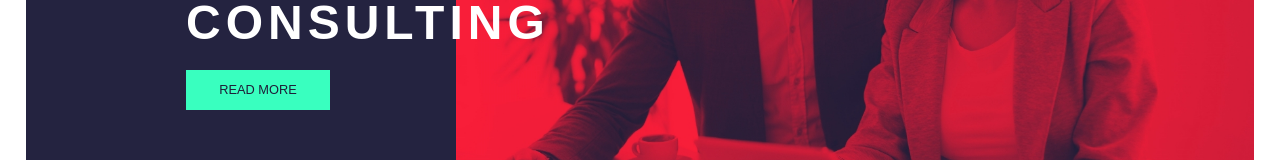
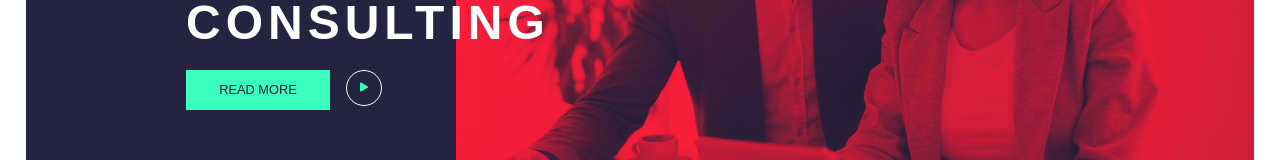
Before and after one commit to SharyMirko/proj-html-vuejs, a Vue app: page / in a window 1280 px wide. Shown: the part 315-475 px from the top of the page. Built offline with nearby package versions, Linux system fonts and the light colour scheme; a web font is replaced by a local one.

Commit message:
play-btn

```diff
--- a/src/components/HeaderPhlox.vue
+++ b/src/components/HeaderPhlox.vue
@@ -13,6 +13,9 @@
         </div>
         <div class="actions">
           <div class="btn"><a href="#">read more</a></div>
+          <div class="btn-play">
+            <a href="#"><img src="../../public/img/play-fill.svg" alt="" /></a>
+          </div>
         </div>
       </div>
 
@@ -138,8 +141,23 @@ export default {
   border-top: 3px solid #fff;
 }
 .actions {
+  display: flex;
   position: relative;
   top: 10rem;
   padding: 0 0 0 10rem;
 }
+
+.btn-play {
+  width: 36px;
+  height: 36px;
+  border: 1px solid white;
+  border-radius: 100%;
+  text-align: center;
+  line-height: 2.4;
+  margin-left: 1rem;
+}
+.btn-play a {
+  display: block;
+  text-decoration: none;
+}
 </style>
```
Also changed, not shown: public/img/play-fill.svg (added).
